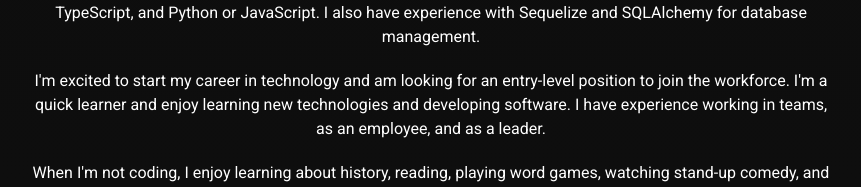
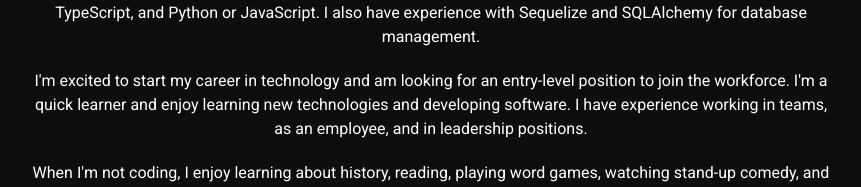
Before and after one commit to yonilurie/portfolio-react, a React (Vite) app: page / in a window 1280 px wide. Shown: the part 269-456 px from the top of the page, without its empty margins (209-1070 px from the left). Built offline with nearby package versions, Linux system fonts and the light colour scheme.

Commit message:
Edit bio

```diff
--- a/src/App.tsx
+++ b/src/App.tsx
@@ -69,7 +69,7 @@ function App() {
 					for an entry-level position to join the workforce. I'm a
 					quick learner and enjoy learning new technologies and
 					developing software. I have experience working in teams, as
-					an employee, and as a leader.
+					an employee, and in leadership positions.
 				</p>
 				<p>
 					When I'm not coding, I enjoy learning about history,
```
